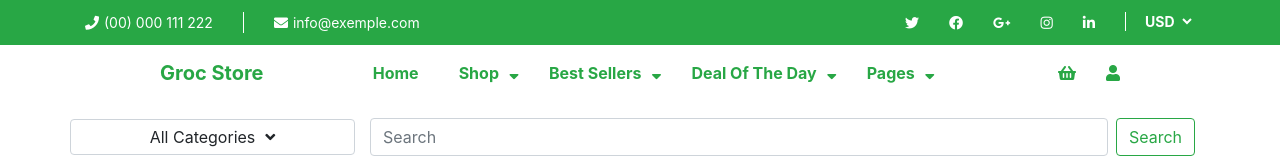
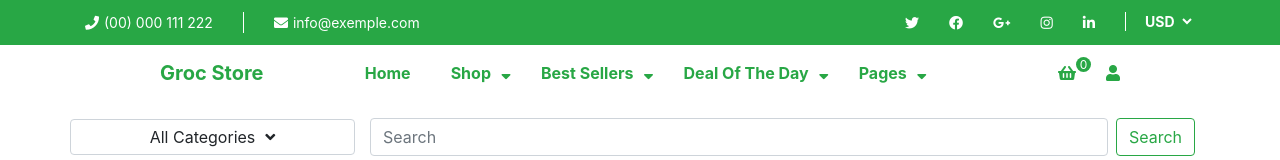
Before and after one commit to YassineSajjade/Ecommerce-website, a React (Create React App) app: page / in a window 1280 px wide. Shown: the top 160 px of the page. Built offline with nearby package versions, Linux system fonts and the light colour scheme; no server answers.

Commit message:
add cartCounter

```diff
--- a/src/components/Navbar.css
+++ b/src/components/Navbar.css
@@ -198,6 +198,33 @@
     margin-right: 30px;
 }
 
+.right__header .detail{
+    float: right;
+    margin-top: -16px;
+    margin-left: -7px;
+}
+
+.right__header #cartCount{
+    background: #28a745;
+    color: #ffffff;
+    font-size: 12px;
+    float: none;
+    width: 15px;
+    height: 15px;
+    border-radius: 50%;
+    line-height: 15px;
+    position: absolute;
+    top: 12px;
+    /* right: -3px; */
+    text-align: center;
+    -webkit-transition: all 0.4s ease-in-out;
+    -moz-transition: all 0.4s ease-in-out;
+    -ms-transition: all 0.4s ease-in-out;
+    -o-transition: all 0.4s ease-in-out;
+    transition: all 0.4s ease-in-out;
+
+}
+
 .right__header ul li:last-child{
     margin-right: 0;
 }
@@ -217,7 +244,7 @@
     display: inline-block;
     padding-top: .3125rem;
     padding-bottom: .3125rem;
-    margin-right: 1rem;
+    /* margin-right: 1rem; */
     font-size: 1.25rem;
     line-height: inherit;
     white-space: nowrap;
--- a/src/components/Navbar.js
+++ b/src/components/Navbar.js
@@ -368,7 +368,12 @@ function Navbar() {
                         <div className="right__header">
                             <ul>
                                 <li>
-                                    <Link to="/basket"><i className="fas fa-shopping-basket" style={{color:"#28a745"}}></i></Link>
+                                    <Link to="/basket">
+                                        <i className="fas fa-shopping-basket" style={{color:"#28a745"}}></i>
+                                        <div className="detail">
+                                            <div id="cartCount">0</div>
+                                        </div>
+                                    </Link>
                                 </li>
                                 <li>
                                     <i className="fas fa-user"></i>
```
